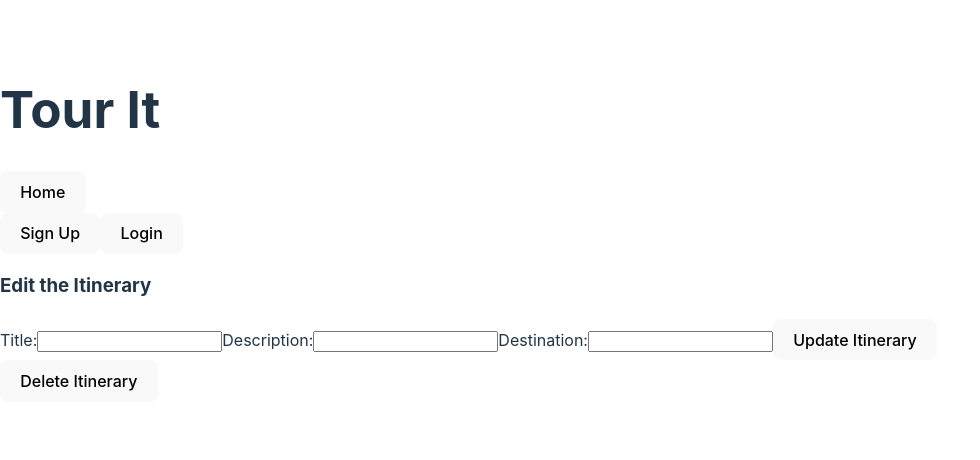
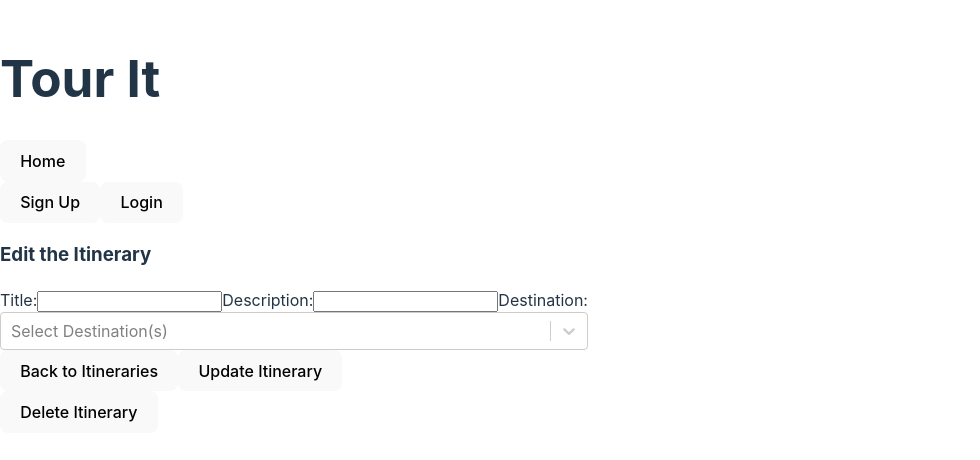
Before and after one commit to tour-it-planner/tour-it-frontend, a React (Vite) app: page /itineraries/edit/1 in a window 1280 px wide. Shown: the part 176-636 px from the top of the page, without its empty margins (0-980 px from the left). Built offline with nearby package versions, Linux system fonts and the light colour scheme; no server answers.

Commit message:
fix multi select and display destinations

```diff
--- a/src/pages/UpdateItineraryPage.jsx
+++ b/src/pages/UpdateItineraryPage.jsx
@@ -2,6 +2,9 @@
 import { useState, useEffect } from "react";
 import { useNavigate, useParams } from 'react-router-dom';
 import itinerariesService from "../services/itineraries.service";
+import destinationsService from "../services/destinations.service";
+import React from "react";
+import Select from 'react-select';
 import { Link } from "react-router-dom";
 
 
@@ -9,11 +12,28 @@
 function UpdateItineraryPage(props) {
     const [title, setTitle] = useState("");
     const [description, setDescription] = useState("");
-      const [destination, setDestination] = useState("");
+    const [destinations, setDestinations] = useState([]);
+    const [options, setOptions] = useState([]);
 
-      const navigate =  useNavigate();
+    const navigate = useNavigate();
     const { itineraryId } = useParams();
 
+    useEffect(() => {
+        const fetchDestinations = () => {
+            destinationsService.getAllDestinations()
+                .then((response) => {
+
+                    const formattedOptions = response.data.map((destinations) => ({
+                        value: destinations._id,
+                        label: destinations.location,
+                    }));
+                    setOptions(formattedOptions);
+                })
+                .catch((error) => console.log("Error getting destination options", error));
+        };
+
+        fetchDestinations();
+    }, []);
 
     useEffect(() => {
 
@@ -23,7 +43,11 @@
                 const oneItinerary = response.data;
                 setTitle(oneItinerary.title);
                 setDescription(oneItinerary.description);
-            setDestination(oneItinerary.destination);
+                const selectedDestinations = oneItinerary.destinations.map(dest => ({
+                    value: dest._id,
+                    label: dest.location
+                }));
+                setDestinations(selectedDestinations);
             })
             .catch((error) => console.log(error));
 
@@ -32,13 +56,15 @@
 
     const handleFormSubmit = (e) => {
         e.preventDefault();
-        const requestBody = { title, description, destination };
+        const selectedDestinations = destinations.map((dest) => dest.value);
+        const requestBody = { title, description, destinations: selectedDestinations };
 
 
 
         itinerariesService.updateItinerary(itineraryId, requestBody)
             .then((response) => {
-            navigate(`/itineraries/${itineraryId}`)
+                navigate(`/itineraries/${itineraryId}`);
+                setDestinations([]);
             });
     };
 
@@ -73,11 +99,22 @@
                 />
 
                 <label>Destination:</label>
-            <input
-              name="destination"
-              value={destination}
-              onChange={(e) => setDestination(e.target.value)}
+                <Select
+                    isMulti
+                    type="text"
+                    name="destinations"
+                    placeholder="Select Destination(s)"
+                    options={options}
+                    value={destinations}
+                    onChange={(selectedOptions) => {
+                    console.log("Selected Options: ", selectedOptions);
+                    setDestinations(selectedOptions ? selectedOptions : []);
+                    }}
                 />
+
+                <Link to="/itineraries">
+                    <button>Back to Itineraries</button>
+                </Link>
 
                 <button type="submit">Update Itinerary</button>
             </form>
```
Lines whose indentation alone changed are shown as unchanged.
